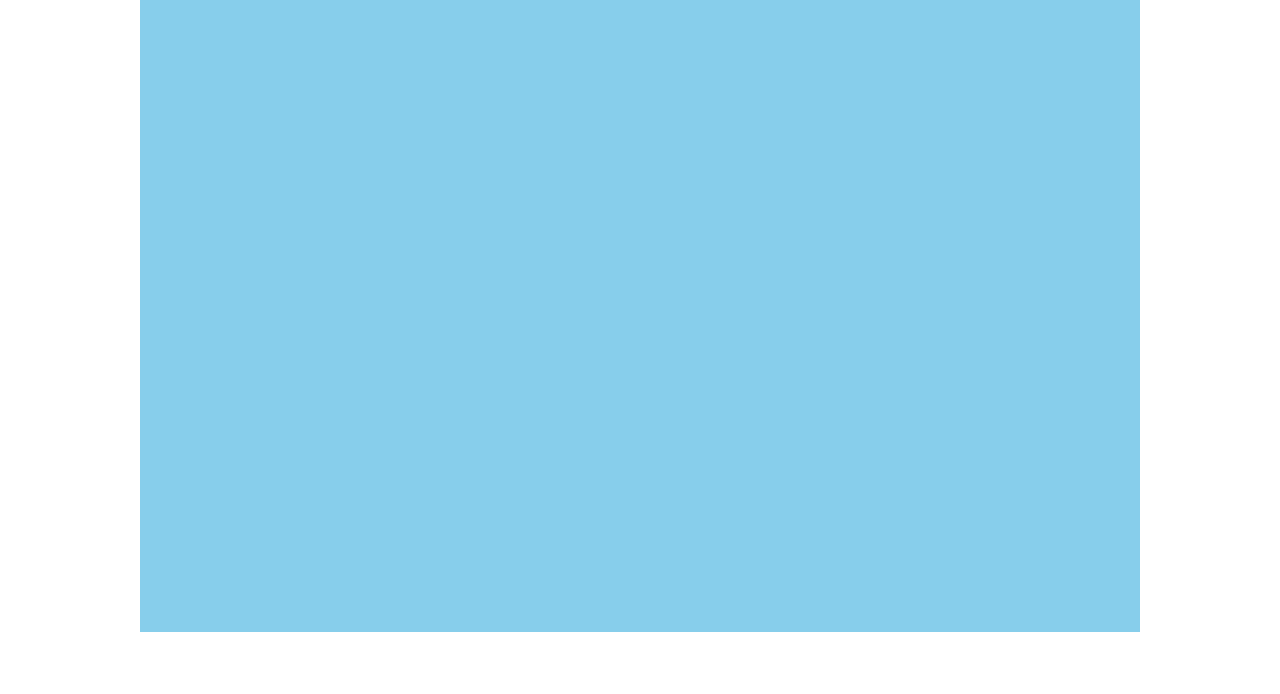
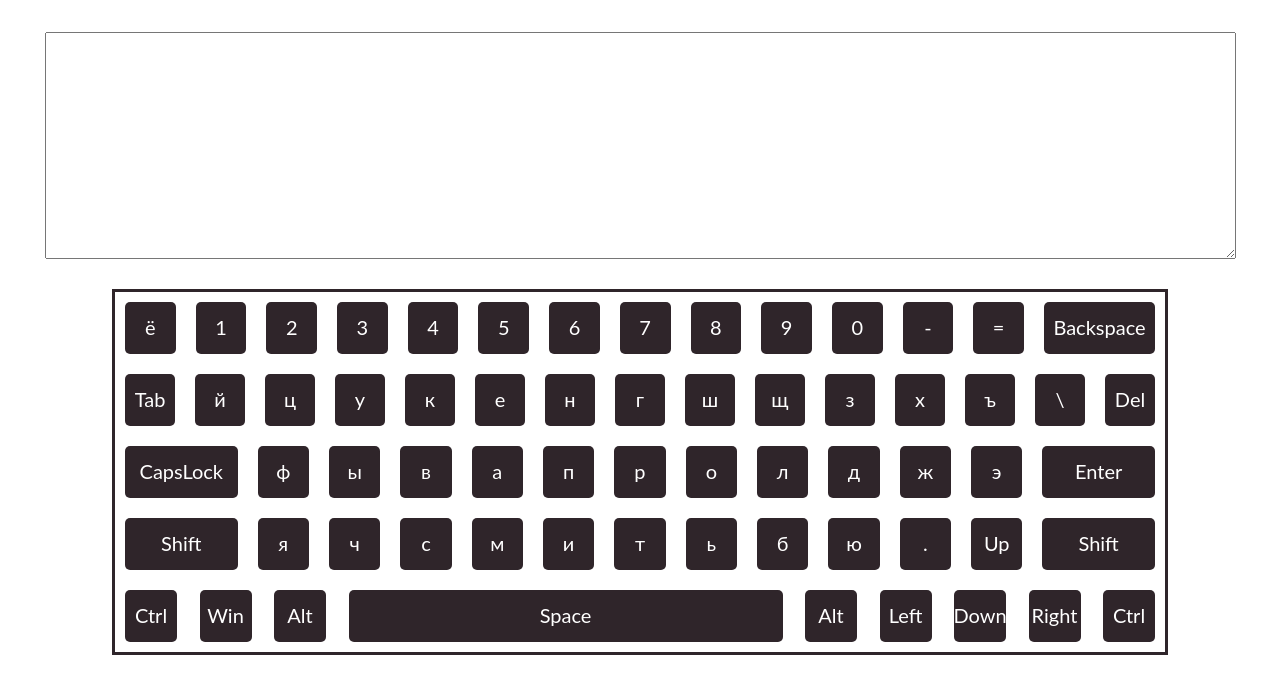
Before and after one commit to IrinaBukley23/Virtual-Keyboard, a website built with webpack: page src/index.html in a window 1280 px wide. Built offline with nearby package versions, Linux system fonts and the light colour scheme.

Commit message:
feat: render keys

```diff
--- a/src/index.html
+++ b/src/index.html
@@ -6,6 +6,5 @@
     <title>Virtual Keyboard App</title>
 </head>
 <body>
-    <div class="container"></div>
 </body>
 </html>
--- a/src/index.js
+++ b/src/index.js
@@ -1,3 +1,48 @@
 import './style.scss';
 
-console.log('start project')
+console.log('start project');
+
+let keyboardContainer = document.createElement('div');
+keyboardContainer.className = 'container';
+document.body.append(keyboardContainer);
+
+let keyboardTextarea = document.createElement('textarea');
+keyboardTextarea.className = 'textarea';
+keyboardTextarea.rows = 12;
+keyboardTextarea.cols = 130;
+keyboardContainer.append(keyboardTextarea);
+
+let ruKeys = [
+    ['ё', '1', '2', '3', '4', '5', '6', '7', '8', '9', '0', '-', '=', 'Backspace'],
+    ['Tab', 'й', 'ц', 'у', 'к', 'е', 'н', 'г', 'ш', 'щ', 'з', 'х', 'ъ', '\\', 'Del'],
+    ['CapsLock', 'ф', 'ы', 'в', 'а', 'п', 'р', 'о', 'л', 'д', 'ж', 'э', 'Enter'],
+    ['Shift', 'я', 'ч', 'с', 'м', 'и', 'т', 'ь', 'б', 'ю', '.', 'Up', 'Shift'],
+    ['Ctrl', 'Win', 'Alt', 'Space', 'Alt', 'Left', 'Down', 'Right', 'Ctrl']
+];
+
+let enKeys = [
+    ['`', '1', '2', '3', '4', '5', '6', '7', '8', '9', '0', '-', '=', 'Backspace'],
+    ['Tab', 'q', 'w', 'e', 'r', 't', 'y', 'u', 'i', 'o', 'p', '[', ']', '\\', 'Del'],
+    ['CapsLock', 'a', 's', 'd', 'f', 'g', 'h', 'j', 'k', 'l', ';', '\'', 'Enter'],
+    ['Shift', 'z', 'x', 'c', 'v', 'b', 'n', 'm', ',', '.', '/', 'up', 'Shift', 'Ctrl'],
+    ['Win', 'Alt', 'Space', 'Alt', 'Left', 'Down', 'Right', 'Ctrl']
+];
+
+let keyBlock = document.createElement('div');
+keyBlock.className = 'key-block';
+keyboardContainer.append(keyBlock);
+
+let button;
+
+ruKeys.forEach(item => {
+    let row = document.createElement('div');
+    row.className = 'key-row';
+    keyBlock.append(row);
+
+    item.forEach(element => {
+        button = document.createElement('div');
+        button.className = `button button-${element}key`;
+        button.innerHTML = element;
+        row.append(button);
+    })
+})
--- a/src/style.scss
+++ b/src/style.scss
@@ -3,7 +3,42 @@
 .container {
     min-height: 600px;
     padding-top: 2rem;
-    max-width: 1000px;
+    max-width: 1400px;
     margin: 0 auto;
-    background-color: skyblue;
+    font-family: 'Lato', sans-serif;
 }
+.textarea {
+    margin: auto;
+    display: block;
+}
+.key-block {
+    width: 1050px;
+    margin: 30px auto;
+    border: 3px solid #2f252a;
+}
+.key-row {
+    display: flex;
+    justify-content: space-between;
+}
+
+.button {
+    margin: 10px 10px;
+    display: flex;
+    justify-content: center;
+    align-items: center;
+    width: 52px;
+    height: 52px;
+    background-color: #2f252a;
+    border-radius: 5px;
+    color: #ffffff;
+    cursor: pointer;
+    font-size: 20px;
+}
+
+.button-Backspacekey, .button-CapsLockkey, .button-Enterkey, .button-Shiftkey {
+    width: 114px;
+}
+
+.button-Spacekey {
+    width: 434px;
+}
```
